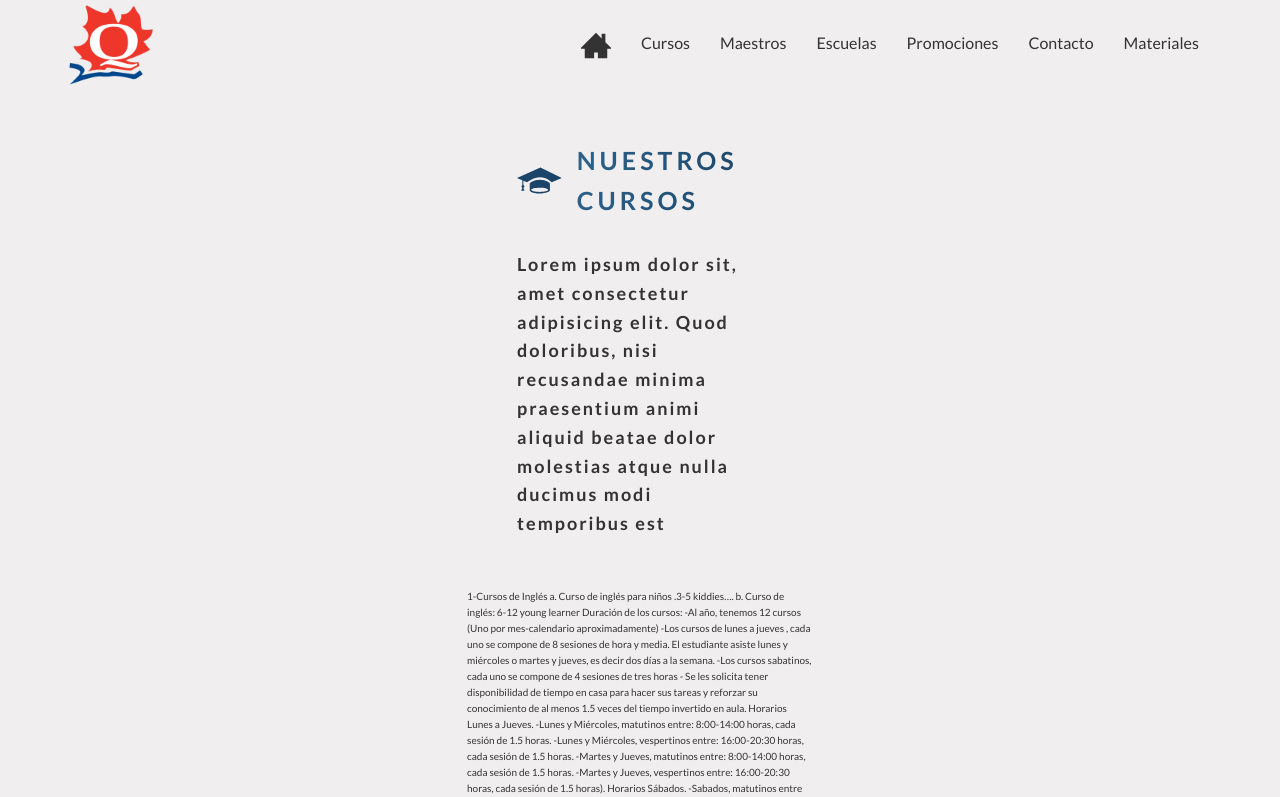
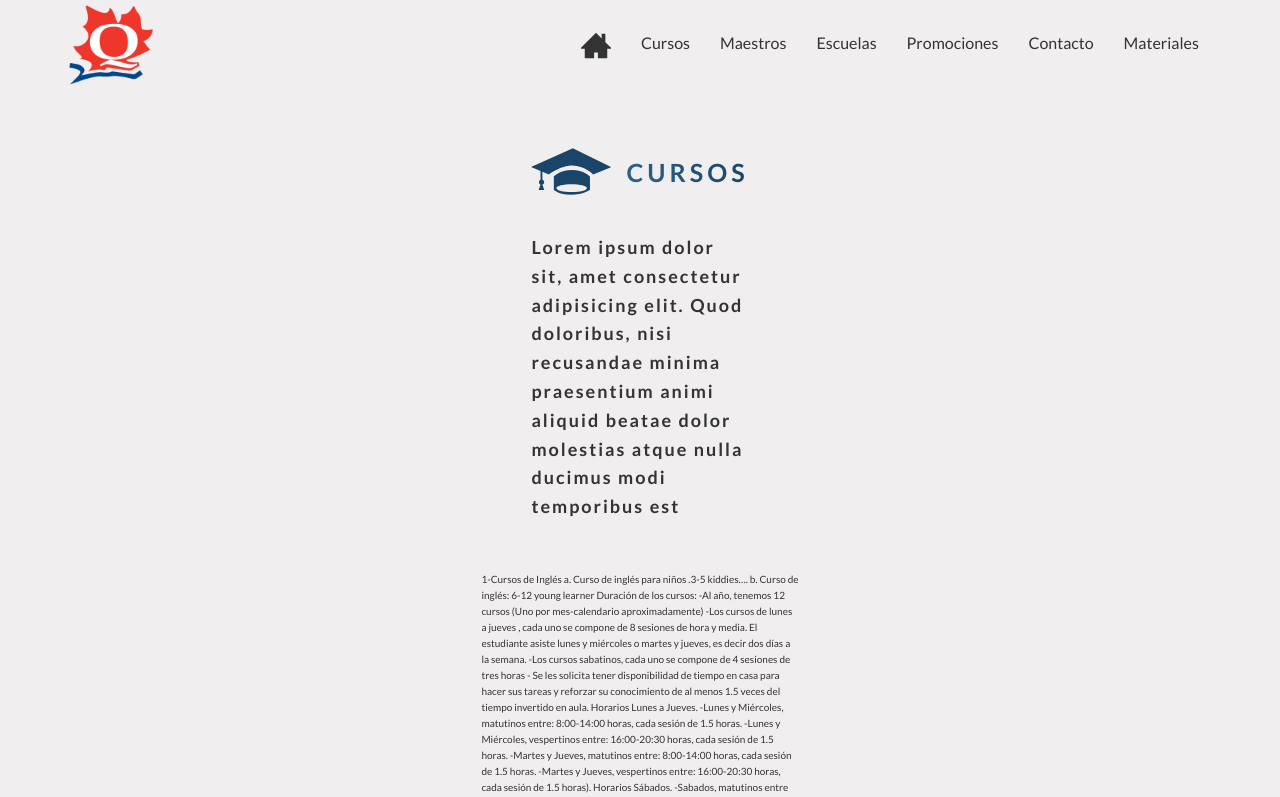
Before and after one commit to artlanda/webQuestEnglish, a plain HTML site: page cursos.html in a window 1280 px wide. Shown: the top 797 px of the page. Drawn offline with Linux system fonts and the light colour scheme.

Commit message:
8 commit

```diff
--- a/cursos.html
+++ b/cursos.html
@@ -100,7 +100,7 @@
               <use xlink:href="img/symbol-defs.svg#icon-graduate"></use>
             </svg>
             <span class="u-margin-left-small heading-secondary--animated"
-              >Nuestros Cursos</span
+              >Cursos</span
             >
           </h2>
           <p class="description-text">
--- a/sass/base/_utilities.scss
+++ b/sass/base/_utilities.scss
@@ -16,8 +16,8 @@
 }
 
 .mainPage-icon-2 {
-  height: 5.3rem;
-  width: 7rem;
+  height: 6.3rem;
+  width: 8rem;
   //margin: 0 2rem 0 2rem;
   fill: currentColor;
 }
```
Also changed, not shown: sass/main.css.
